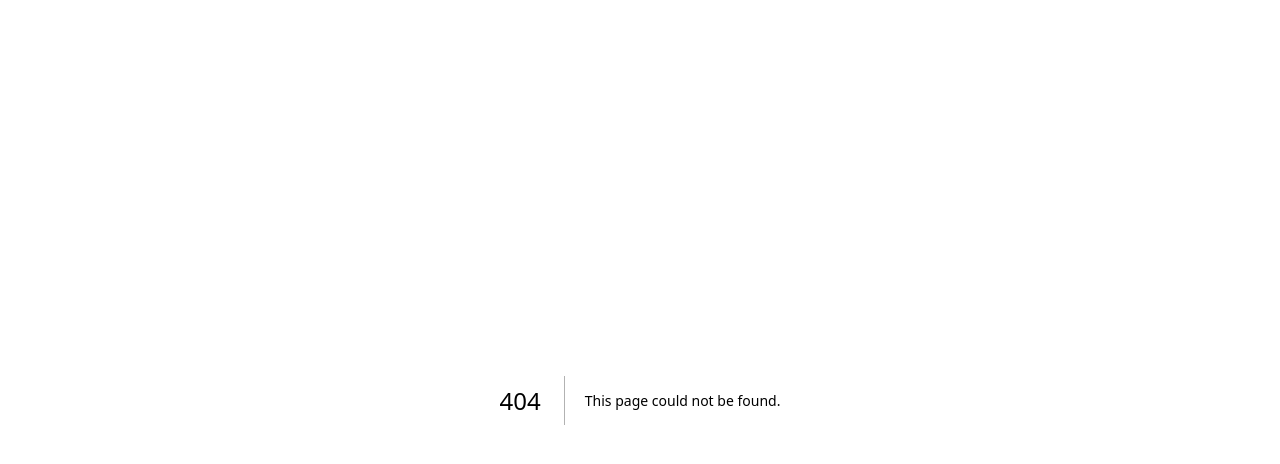
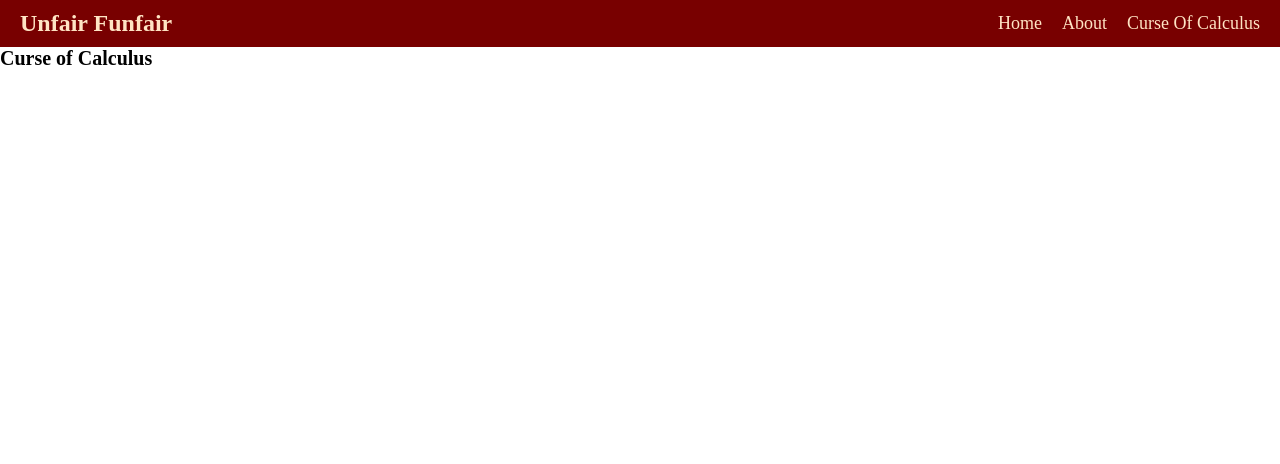
Before and after one commit to appelqvistelias/misfortunate-unfair-funfair, a Next.js app: page /curse-of-calculus in a window 1280 px wide. Before the commit this address had no page. Shown: the top 464 px of the page. Built offline with nearby package versions, Linux system fonts and the light colour scheme.

Commit message:
added curse of calculus page

```diff
--- /dev/null
+++ b/src/app/curse-of-calculus/page.tsx
@@ -0,0 +1,11 @@
+import styles from "@/app/curse-of-calculus/curse-of-calculus.module.css";
+import Navbar from "@/components/Navbar/Navbar";
+
+export default function CurseOfCalculus() {
+  return (
+    <main>
+      <Navbar />
+      <h1>Curse of Calculus</h1>
+    </main>
+  );
+}
```
Also changed, not shown: src/app/curse-of-calculus/curse-of-calculus.module.css (added).
